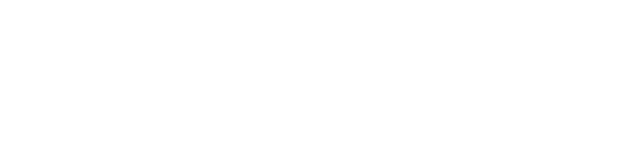
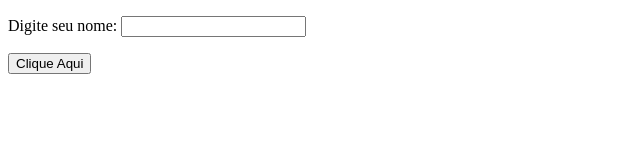
Before and after one commit to anajuiliamedeiros/ppm-2022-2-hello-world-git, a plain HTML site: page index.html in a window 1280 px wide. Shown: the whole page, without its empty margins (0-640 px from the left). Drawn offline with Linux system fonts and the light colour scheme.

Commit message:
Adicionado conteúdo a página

```diff
--- a/index.html
+++ b/index.html
@@ -7,6 +7,10 @@
     <title>Hello Wolrd</title>
 </head>
 <body>
-
+    <p>
+        Digite seu nome:
+        <input type="text" id="teste">
+    </p>
+    <button>Clique Aqui</button>
 </body>
 </html>
```
